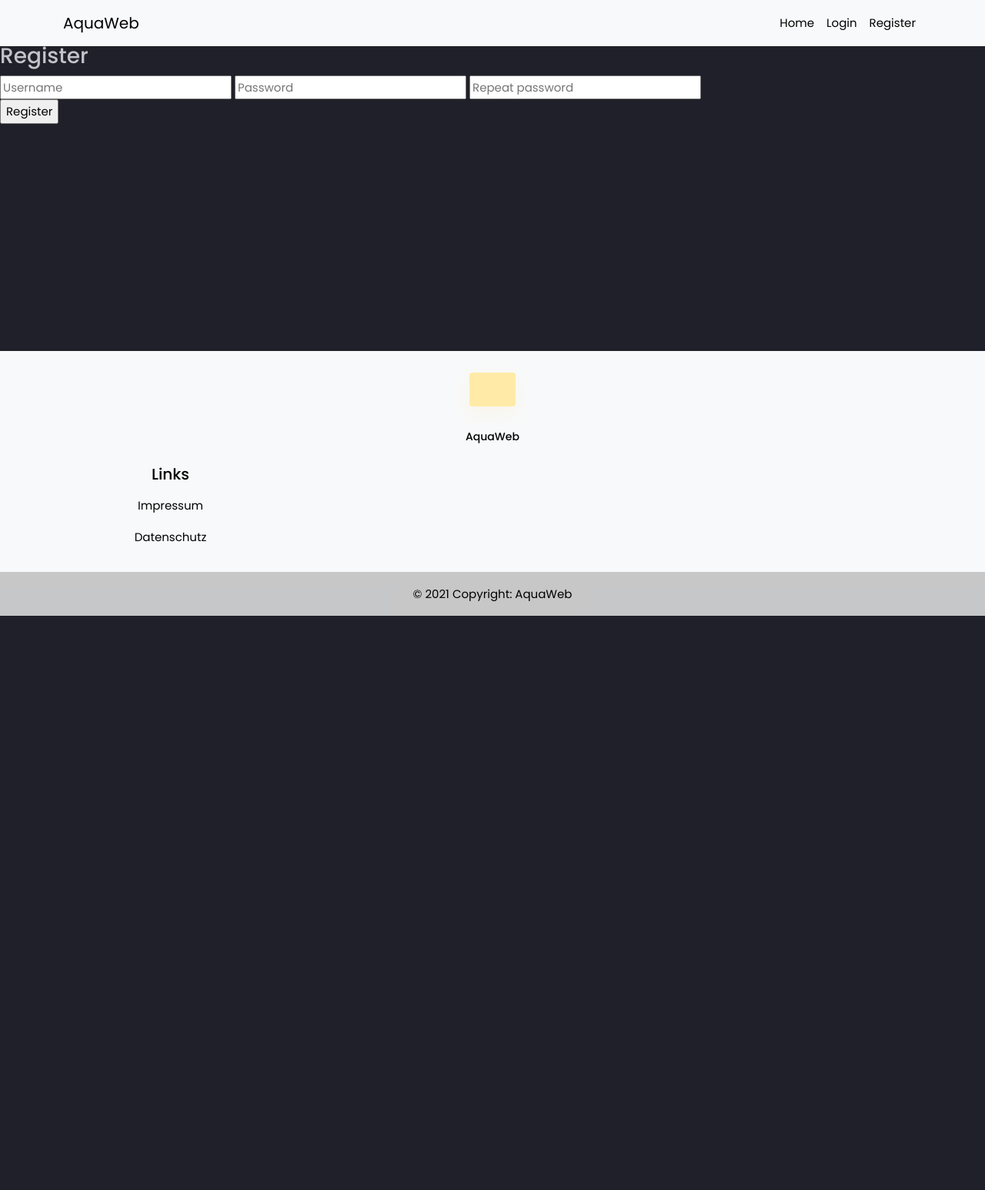
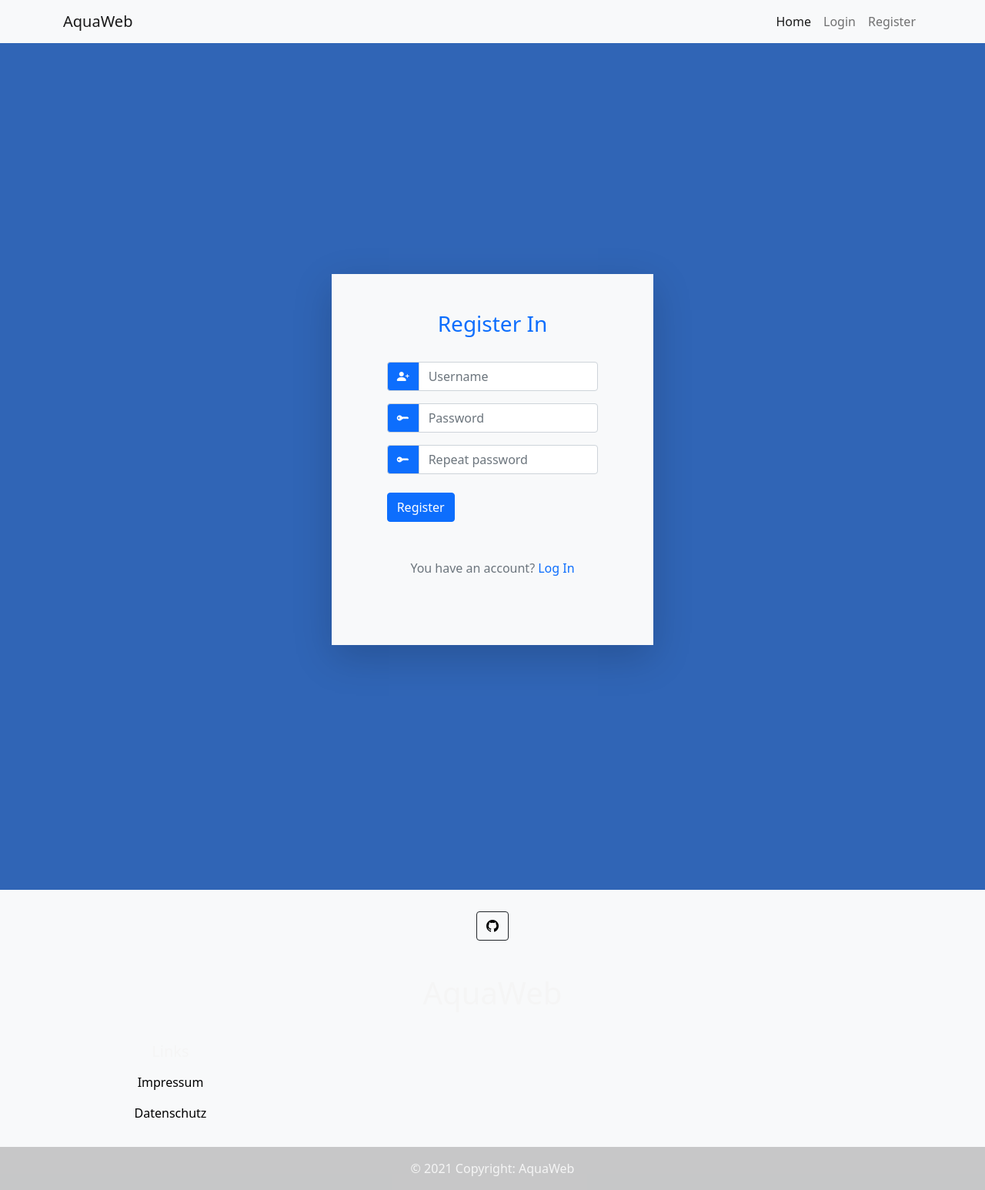
Before and after one commit to anticitizn/aquaweb, a PHP site: page /php/forms/register.php in a window 1280 px wide. Shown: the whole page at 77% size. Before the commit the page ends 800 px from the top, so only its background shows below. Run offline with PHP 8.4, Linux system fonts and the light colour scheme.

Commit message:
new LogIn and Register Page and GitHub Logo on every Page

```diff
--- a/css/register-login.css
+++ /dev/null
@@ -1,411 +0,0 @@
-@import url('https://fonts.googleapis.com/css?family=Poppins:400,500,600,700,800,900');
-
-html {
-    height: 100%;
-}
-body {
-    height: 100%;
-    margin: 0;
-    background-repeat: no-repeat;
-    background-attachment: fixed;
-}
-
-/* Text Align */
-
-body {
-    font-family: 'Poppins', sans-serif;
-    font-weight: 300;
-    font-size: 15px;
-    line-height: 1.7;
-    color: #c4c3ca;
-    background-color: #1f2029;
-    overflow-x: hidden
-}
-
-a {
-    cursor: pointer;
-    transition: all 200ms linear
-}
-
-a:hover {
-    text-decoration: none
-}
-
-.link {
-    color: #c4c3ca
-}
-
-.link:hover {
-    color: #ffeba7
-}
-
-p {
-    font-weight: 500;
-    font-size: 14px;
-    line-height: 1.7
-}
-
-h4 {
-    font-weight: 600
-}
-
-h6 span {
-    padding: 0 20px;
-    text-transform: uppercase;
-    font-weight: 700
-}
-
-.section {
-    position: relative;
-    width: 100%;
-    display: block
-}
-
-.full-height {
-    min-height: 100vh
-}
-
-[type="checkbox"]:checked,
-[type="checkbox"]:not(:checked) {
-    position: absolute;
-    left: -9999px
-}
-
-.checkbox:checked+label,
-.checkbox:not(:checked)+label {
-    position: relative;
-    display: block;
-    text-align: center;
-    width: 60px;
-    height: 16px;
-    border-radius: 8px;
-    padding: 0;
-    margin: 10px auto;
-    cursor: pointer;
-    background-color: #ffeba7
-}
-
-.checkbox:checked+label:before,
-.checkbox:not(:checked)+label:before {
-    position: absolute;
-    display: block;
-    width: 36px;
-    height: 36px;
-    border-radius: 50%;
-    color: #ffeba7;
-    background-color: #102770;
-    font-family: 'unicons', serif;
-    content: '\eb4f';
-    z-index: 20;
-    top: -10px;
-    left: -10px;
-    line-height: 36px;
-    text-align: center;
-    font-size: 24px;
-    transition: all 0.5s ease
-}
-
-.checkbox:checked+label:before {
-    transform: translateX(44px) rotate(-270deg)
-}
-
-.card-3d-wrap {
-    position: relative;
-    width: 440px;
-    max-width: 100%;
-    height: 400px;
-    -webkit-transform-style: preserve-3d;
-    transform-style: preserve-3d;
-    perspective: 800px;
-    margin-top: 60px
-}
-
-.card-3d-wrapper {
-    width: 100%;
-    height: 100%;
-    position: absolute;
-    top: 0;
-    left: 0;
-    -webkit-transform-style: preserve-3d;
-    transform-style: preserve-3d;
-    transition: all 600ms ease-out
-}
-
-.card-front,
-.card-back {
-    width: 100%;
-    height: 100%;
-    background-color: #2a2b38;
-    background-image: url('https://s3-us-west-2.amazonaws.com/s.cdpn.io/1462889/pat.svg');
-    background-position: bottom center;
-    background-repeat: no-repeat;
-    background-size: 300%;
-    position: absolute;
-    border-radius: 6px;
-    left: 0;
-    top: 0;
-    -webkit-transform-style: preserve-3d;
-    transform-style: preserve-3d;
-    -webkit-backface-visibility: hidden;
-    -moz-backface-visibility: hidden;
-    -o-backface-visibility: hidden;
-    backface-visibility: hidden
-}
-
-.card-back {
-    transform: rotateY(180deg)
-}
-
-.checkbox:checked~.card-3d-wrap .card-3d-wrapper {
-    transform: rotateY(180deg)
-}
-
-.center-wrap {
-    position: absolute;
-    width: 100%;
-    padding: 0 35px;
-    top: 50%;
-    left: 0;
-    transform: translate3d(0, -50%, 35px) perspective(100px);
-    z-index: 20;
-    display: block
-}
-
-.form-group {
-    position: relative;
-    display: block;
-    margin: 0;
-    padding: 0
-}
-
-.form-style {
-    padding: 13px 20px;
-    padding-left: 55px;
-    height: 48px;
-    width: 100%;
-    font-weight: 500;
-    border-radius: 4px;
-    font-size: 14px;
-    line-height: 22px;
-    letter-spacing: 0.5px;
-    outline: none;
-    color: #c4c3ca;
-    background-color: #1f2029;
-    border: none;
-    -webkit-transition: all 200ms linear;
-    transition: all 200ms linear;
-    box-shadow: 0 4px 8px 0 rgba(21, 21, 21, .2)
-}
-
-.form-style:focus,
-.form-style:active {
-    border: none;
-    outline: none;
-    box-shadow: 0 4px 8px 0 rgba(21, 21, 21, .2)
-}
-
-.input-icon {
-    position: absolute;
-    top: 0;
-    left: 18px;
-    height: 48px;
-    font-size: 24px;
-    line-height: 48px;
-    text-align: left;
-    color: #ffeba7;
-    -webkit-transition: all 200ms linear;
-    transition: all 200ms linear
-}
-
-.form-group input:-ms-input-placeholder {
-    color: #c4c3ca;
-    opacity: 0.7;
-    -webkit-transition: all 200ms linear;
-    transition: all 200ms linear
-}
-
-.form-group input::-moz-placeholder {
-    color: #c4c3ca;
-    opacity: 0.7;
-    -webkit-transition: all 200ms linear;
-    transition: all 200ms linear
-}
-
-.form-group input:-moz-placeholder {
-    color: #c4c3ca;
-    opacity: 0.7;
-    -webkit-transition: all 200ms linear;
-    transition: all 200ms linear
-}
-
-.form-group input::-webkit-input-placeholder {
-    color: #c4c3ca;
-    opacity: 0.7;
-    -webkit-transition: all 200ms linear;
-    transition: all 200ms linear
-}
-
-.form-group input:focus:-ms-input-placeholder {
-    opacity: 0;
-    -webkit-transition: all 200ms linear;
-    transition: all 200ms linear
-}
-
-.form-group input:focus::-moz-placeholder {
-    opacity: 0;
-    -webkit-transition: all 200ms linear;
-    transition: all 200ms linear
-}
-
-.form-group input:focus:-moz-placeholder {
-    opacity: 0;
-    -webkit-transition: all 200ms linear;
-    transition: all 200ms linear
-}
-
-.form-group input:focus::-webkit-input-placeholder {
-    opacity: 0;
-    -webkit-transition: all 200ms linear;
-    transition: all 200ms linear
-}
-
-.btn {
-    border-radius: 4px;
-    height: 44px;
-    font-size: 13px;
-    font-weight: 600;
-    text-transform: uppercase;
-    -webkit-transition: all 200ms linear;
-    transition: all 200ms linear;
-    padding: 0 30px;
-    letter-spacing: 1px;
-    display: -webkit-inline-flex;
-    display: -ms-inline-flexbox;
-    display: inline-flex;
-    -webkit-align-items: center;
-    -moz-align-items: center;
-    -ms-align-items: center;
-    align-items: center;
-    -webkit-justify-content: center;
-    -moz-justify-content: center;
-    -ms-justify-content: center;
-    justify-content: center;
-    -ms-flex-pack: center;
-    text-align: center;
-    border: none;
-    background-color: #ffeba7;
-    color: #102770;
-    box-shadow: 0 8px 24px 0 rgba(255, 235, 167, .2)
-}
-
-.btn:active,
-.btn:focus {
-    background-color: #102770;
-    color: #ffeba7;
-    box-shadow: 0 8px 24px 0 rgba(16, 39, 112, .2)
-}
-
-.btn:hover {
-    background-color: #102770;
-    color: #ffeba7;
-    box-shadow: 0 8px 24px 0 rgba(16, 39, 112, .2)
-}
-
-.logo {
-    position: absolute;
-    top: 30px;
-    right: 30px;
-    display: block;
-    z-index: 100;
-    transition: all 250ms linear
-}
-
-.logo img {
-    height: 26px;
-    width: auto;
-    display: block
-}
-
-.modal-confirm {
-    color: #636363;
-    width: 400px;
-    margin: 30px auto;
-}
-.modal-confirm .modal-content {
-    padding: 20px;
-    border-radius: 5px;
-    border: none;
-    text-align: center;
-    font-size: 14px;
-}
-.modal-confirm .modal-header {
-    border-bottom: none;
-    position: relative;
-}
-.modal-confirm h4 {
-    text-align: center;
-    font-size: 26px;
-    margin: 30px 0 -10px;
-}
-.modal-confirm .close {
-    position: absolute;
-    top: -5px;
-    right: -2px;
-}
-.modal-confirm .modal-body {
-    color: #999;
-}
-.modal-confirm .modal-footer {
-    border: none;
-    text-align: center;
-    border-radius: 5px;
-    font-size: 13px;
-    padding: 10px 15px 25px;
-}
-.modal-confirm .modal-footer a {
-    color: #999;
-}
-.modal-confirm .icon-box {
-    width: 80px;
-    height: 80px;
-    margin: 0 auto;
-    border-radius: 50%;
-    z-index: 9;
-    text-align: center;
-    border: 3px solid #f15e5e;
-}
-.modal-confirm .icon-box i {
-    color: #f15e5e;
-    font-size: 46px;
-    display: inline-block;
-    margin-top: 13px;
-}
-.modal-confirm .btn {
-    color: #fff;
-    background: #60c7c1;
-    text-decoration: none;
-    transition: all 0.4s;
-    line-height: normal;
-    min-width: 120px;
-    border: none;
-    min-height: 40px;
-    border-radius: 3px;
-    margin: 0 5px;
-    outline: none !important;
-}
-.modal-confirm .btn-info {
-    background: #c1c1c1;
-}
-.modal-confirm .btn-info:hover, .modal-confirm .btn-info:focus {
-    background: #a8a8a8;
-}
-.modal-confirm .btn-danger {
-    background: #f15e5e;
-}
-.modal-confirm .btn-danger:hover, .modal-confirm .btn-danger:focus {
-    background: #ee3535;
-}
-.trigger-btn {
-    display: inline-block;
-    margin: 100px auto;
-}
--- a/css/style.css
+++ b/css/style.css
@@ -4,7 +4,7 @@
 }
 
 body {
-    background-color: #032236;
+    background-color: rgb(48, 101, 182);
     color: whitesmoke;
     width: 100%;
     height: 100%;
@@ -63,7 +63,6 @@
     -o-background-size: cover;
     background-size: cover;
 }
-
 
 .panel{
     background: linear-gradient(to right, #2980b9, #2c3e50);
--- a/php/adminfish.php
+++ b/php/adminfish.php
@@ -12,6 +12,7 @@
     <link href="https://cdn.jsdelivr.net/npm/bootstrap@5.1.3/dist/css/bootstrap.min.css" rel="stylesheet" integrity="sha384-1BmE4kWBq78iYhFldvKuhfTAU6auU8tT94WrHftjDbrCEXSU1oBoqyl2QvZ6jIW3" crossorigin="anonymous">
     <link rel="stylesheet" href="../css/style.css">
     <link rel="stylesheet" href="../css/shop.css">
+    <link rel="stylesheet" href="https://cdn.jsdelivr.net/npm/bootstrap-icons@1.5.0/font/bootstrap-icons.css">
     <link rel="icon" type="image/vnd.microsoft.icon" href="http://test.anticitizen.space/favicon.ico">
     <!--Favicon wird aktuell von Daniels Test-Server gezogen-->
     <script src="https://ajax.googleapis.com/ajax/libs/jquery/3.5.1/jquery.min.js"></script>
--- a/php/adminoverview.php
+++ b/php/adminoverview.php
@@ -10,6 +10,7 @@
 	<meta http-equiv="content-type" content="text/html;charset=utf-8" />
     <link href="https://cdn.jsdelivr.net/npm/bootstrap@5.1.3/dist/css/bootstrap.min.css" rel="stylesheet" integrity="sha384-1BmE4kWBq78iYhFldvKuhfTAU6auU8tT94WrHftjDbrCEXSU1oBoqyl2QvZ6jIW3" crossorigin="anonymous">
     <link rel="stylesheet" href="../css/style.css">
+    <link rel="stylesheet" href="https://cdn.jsdelivr.net/npm/bootstrap-icons@1.5.0/font/bootstrap-icons.css">
     <link rel="icon" type="image/vnd.microsoft.icon" href="http://test.anticitizen.space/favicon.ico">  <!--Favicon wird aktuell von Daniels Test-Server gezogen-->
     <script src="https://ajax.googleapis.com/ajax/libs/jquery/3.5.1/jquery.min.js"></script>
     <meta name="viewport" content="width=device-width, initial-scale=1">
--- a/php/adminuser.php
+++ b/php/adminuser.php
@@ -13,6 +13,7 @@
     <link rel="stylesheet" href="../css/style.css">
     <link rel="stylesheet" href="../css/shop.css">
     <link rel="icon" type="image/vnd.microsoft.icon" href="http://test.anticitizen.space/favicon.ico">
+    <link rel="stylesheet" href="https://cdn.jsdelivr.net/npm/bootstrap-icons@1.5.0/font/bootstrap-icons.css">
     <!--Favicon wird aktuell von Daniels Test-Server gezogen-->
     <script src="https://ajax.googleapis.com/ajax/libs/jquery/3.5.1/jquery.min.js"></script>
     <meta name="viewport" content="width=device-width, initial-scale=1">
--- a/php/aquarium.php
+++ b/php/aquarium.php
@@ -10,6 +10,7 @@
 	<meta http-equiv="content-type" content="text/html;charset=utf-8" />
     <link href="https://cdn.jsdelivr.net/npm/bootstrap@5.1.3/dist/css/bootstrap.min.css" rel="stylesheet" integrity="sha384-1BmE4kWBq78iYhFldvKuhfTAU6auU8tT94WrHftjDbrCEXSU1oBoqyl2QvZ6jIW3" crossorigin="anonymous">
     <link rel="stylesheet" href="../css/style.css">
+    <link rel="stylesheet" href="https://cdn.jsdelivr.net/npm/bootstrap-icons@1.5.0/font/bootstrap-icons.css">
     <link rel="icon" type="image/vnd.microsoft.icon" href="http://test.anticitizen.space/favicon.ico">  <!--Favicon wird aktuell von Daniels Test-Server gezogen-->
     <script src="https://ajax.googleapis.com/ajax/libs/jquery/3.5.1/jquery.min.js"></script>
     <meta name="viewport" content="width=device-width, initial-scale=1">
--- a/php/datenschutz.php
+++ b/php/datenschutz.php
@@ -10,6 +10,7 @@
 	<meta http-equiv="content-type" content="text/html;charset=utf-8" />
     <link href="https://cdn.jsdelivr.net/npm/bootstrap@5.1.3/dist/css/bootstrap.min.css" rel="stylesheet" integrity="sha384-1BmE4kWBq78iYhFldvKuhfTAU6auU8tT94WrHftjDbrCEXSU1oBoqyl2QvZ6jIW3" crossorigin="anonymous">
     <link rel="stylesheet" href="../css/style.css">
+    <link rel="stylesheet" href="https://cdn.jsdelivr.net/npm/bootstrap-icons@1.5.0/font/bootstrap-icons.css">
     <link rel="icon" type="image/vnd.microsoft.icon" href="http://test.anticitizen.space/favicon.ico">  <!--Favicon wird aktuell von Daniels Test-Server gezogen-->
     <script src="https://ajax.googleapis.com/ajax/libs/jquery/3.5.1/jquery.min.js"></script>
     <meta name="viewport" content="width=device-width, initial-scale=1">
@@ -108,7 +109,6 @@
 <h2>Fragen an den Datenschutzbeauftragten</h2>
 <p>Wenn Sie Fragen zum Datenschutz haben, schreiben Sie uns bitte eine E-Mail oder wenden Sie sich direkt an die für den Datenschutz verantwortliche Person in unserer Organisation:</p>
 <p></p><p><em>Die Datenschutzerklärung wurde mithilfe der activeMind AG erstellt, den Experten für <a href="https://www.activemind.de/datenschutz/datenschutzbeauftragter/" target="_blank" rel="noopener">externe Datenschutzbeauftragte</a> (Version #2020-09-30).</em></p>
-</p>
 </main>
 <?php include('templates/footer.php');?>
 
--- a/php/forms/register.php
+++ b/php/forms/register.php
@@ -10,9 +10,10 @@
 <head>
 	<title>AquaWeb</title>
 	<meta http-equiv="content-type" content="text/html;charset=utf-8" />
-    <link href="https://cdn.jsdelivr.net/npm/bootstrap@5.1.3/dist/css/bootstrap.min.css" rel="stylesheet" integrity="sha384-1BmE4kWBq78iYhFldvKuhfTAU6auU8tT94WrHftjDbrCEXSU1oBoqyl2QvZ6jIW3" crossorigin="anonymous">
+    <link href="https://cdn.jsdelivr.net/npm/bootstrap@5.0.2/dist/css/bootstrap.min.css" rel="stylesheet"
+          integrity="sha384-EVSTQN3/azprG1Anm3QDgpJLIm9Nao0Yz1ztcQTwFspd3yD65VohhpuuCOmLASjC" crossorigin="anonymous">
+    <link rel="stylesheet" href="https://cdn.jsdelivr.net/npm/bootstrap-icons@1.5.0/font/bootstrap-icons.css">
     <link rel="stylesheet" href="../../css/style.css">
-    <link rel="stylesheet" href="../../css/register-login.css">
     <link rel="icon" type="image/vnd.microsoft.icon" href="http://test.anticitizen.space/favicon.ico">
     <meta name="viewport" content="width=device-width, initial-scale=1">
 </head>
@@ -100,16 +101,41 @@
 
             if($showFormular) {
         ?>
-                <div class="loginBox">
-                    <h3>Register</h3>
-                    <form action="?register=1" method="post">
-                        <div class="inputBox">
-                            <label for="userName"></label><input id="userName" type="text" name="username" placeholder="Username" />
-                            <label for="password"><input id="password" type="password" name="password" placeholder="Password" />
-                            <label for="password"></label><input id="password" type="password" name="password2" placeholder="Repeat password" />
+                <div class="container-fluid vh-100" style="margin-top:300px">
+                    <div class="" style="margin-top:200px">
+                        <div class="rounded d-flex justify-content-center">
+                            <div class="col-md-4 col-sm-12 shadow-lg p-5 bg-light">
+                                <div class="text-center">
+                                    <h3 class="text-primary">Register In</h3>
+                                </div>
+                                <form action="?login=1" method="post">
+                                    <div class="p-4">
+                                        <div class="input-group mb-3">
+                                    <span class="input-group-text bg-primary"><i
+                                                class="bi bi-person-plus-fill text-white"></i></span>
+                                            <input name="username" type="text" class="form-control" placeholder="Username">
+                                        </div>
+                                        <div class="input-group mb-3">
+                                    <span class="input-group-text bg-primary"><i
+                                                class="bi bi-key-fill text-white"></i></span>
+                                            <input name="password" type="password" class="form-control" placeholder="Password">
+                                        </div>
+                                        <div class="input-group mb-3">
+                                    <span class="input-group-text bg-primary"><i
+                                                class="bi bi-key-fill text-white"></i></span>
+                                            <input name="password2" type="password" class="form-control" placeholder="Repeat password">
+                                        </div>
+                                        <button class="btn btn-primary text-center mt-2" type="submit">
+                                            Register
+                                        </button>
+                                        <p class="text-center mt-5 text-secondary">You have an account?
+                                            <span class="text-primary">Log In</span>
+                                        </p>
+                                    </div>
+                                </form>
+                            </div>
                         </div>
-                        <input type="submit" value="Register">
-                    </form>
+                    </div>
                 </div>
         <?php
             }
--- a/php/impressum.php
+++ b/php/impressum.php
@@ -10,6 +10,7 @@
 	<meta http-equiv="content-type" content="text/html;charset=utf-8" />
     <link href="https://cdn.jsdelivr.net/npm/bootstrap@5.1.3/dist/css/bootstrap.min.css" rel="stylesheet" integrity="sha384-1BmE4kWBq78iYhFldvKuhfTAU6auU8tT94WrHftjDbrCEXSU1oBoqyl2QvZ6jIW3" crossorigin="anonymous">
     <link rel="stylesheet" href="../css/style.css">
+    <link rel="stylesheet" href="https://cdn.jsdelivr.net/npm/bootstrap-icons@1.5.0/font/bootstrap-icons.css">
     <link rel="icon" type="image/vnd.microsoft.icon" href="http://test.anticitizen.space/favicon.ico">  <!--Favicon wird aktuell von Daniels Test-Server gezogen-->
     <script src="https://ajax.googleapis.com/ajax/libs/jquery/3.5.1/jquery.min.js"></script>
     <meta name="viewport" content="width=device-width, initial-scale=1">
--- a/php/statistics.php
+++ b/php/statistics.php
@@ -11,6 +11,7 @@
     <link href="https://cdn.jsdelivr.net/npm/bootstrap@5.1.3/dist/css/bootstrap.min.css" rel="stylesheet" integrity="sha384-1BmE4kWBq78iYhFldvKuhfTAU6auU8tT94WrHftjDbrCEXSU1oBoqyl2QvZ6jIW3" crossorigin="anonymous">
     <link rel="stylesheet" href="../css/style.css">
     <!--<link rel="stylesheet" href="../../css/style_statistics.css">-->
+    <link rel="stylesheet" href="https://cdn.jsdelivr.net/npm/bootstrap-icons@1.5.0/font/bootstrap-icons.css">
     <link rel="icon" type="image/vnd.microsoft.icon" href="http://test.anticitizen.space/favicon.ico">
     <!--Favicon wird aktuell von Daniels Test-Server gezogen-->
     <script src="https://ajax.googleapis.com/ajax/libs/jquery/3.5.1/jquery.min.js"></script>
--- a/php/templates/footer.php
+++ b/php/templates/footer.php
@@ -14,7 +14,7 @@
         <!-- Section for some text -->
         <section class="mb-4">
             <p>
-                <h>AquaWeb</h>
+                <h1>AquaWeb</h1>
             </p>
         </section>
         <!-- Section for some text -->
--- a/php/templates/header.php
+++ b/php/templates/header.php
@@ -2,7 +2,7 @@
 $connectionpath = $indexphp . 'database/connection.php';
 include($connectionpath);
 if ($db_connect && (isset($_SESSION['userid']))) {
-    $request = "SELECT * FROM users WHERE id =" . $_SESSION['userid'] ."";
+    $request = "SELECT * FROM users WHERE id =" . $_SESSION['userid'];
     $result = mysqli_query($db_connect,$request);
     $row = mysqli_fetch_assoc($result);
     $displayedusername = $row['username'];
@@ -13,7 +13,7 @@
 <!--Header-->
 <header>
     <!-- Navigation -->
-    <nav class="navbar navbar-expand-lg navbar-black bg-light fixed-top">
+    <nav class="navbar navbar-expand-lg navbar-light bg-light fixed-top">
         <div class="container">
             <a class="navbar-brand" href="/tinf20-aquaweb/">AquaWeb</a>
             <button class="navbar-toggler" type="button" data-bs-toggle="collapse" data-bs-target="#navbarResponsive" aria-controls="navbarResponsive" aria-expanded="false" aria-label="Toggle navigation">
```
Also changed, not shown: css/shop.css (+1 -8 lines), index.php (+8 -0 lines), php/forms/login.php (+33 -55 lines), php/shop.php (+10 -3 lines).
